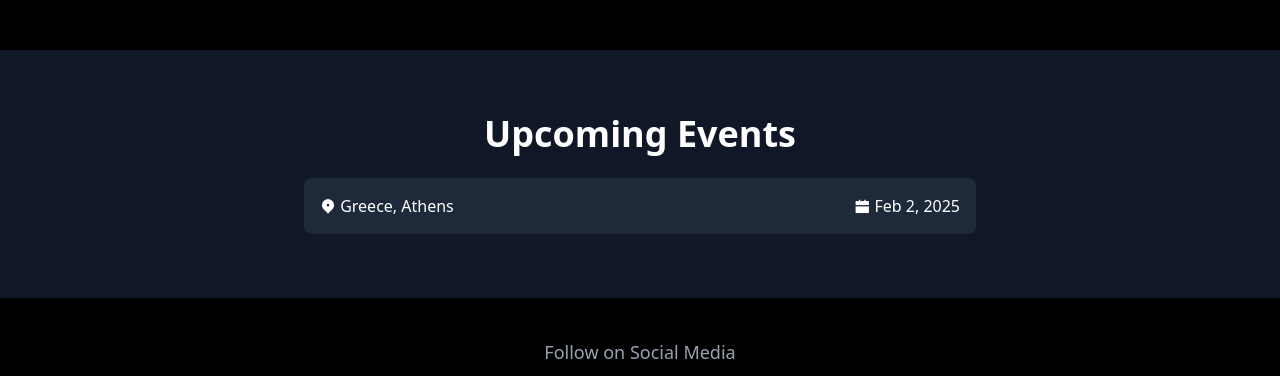
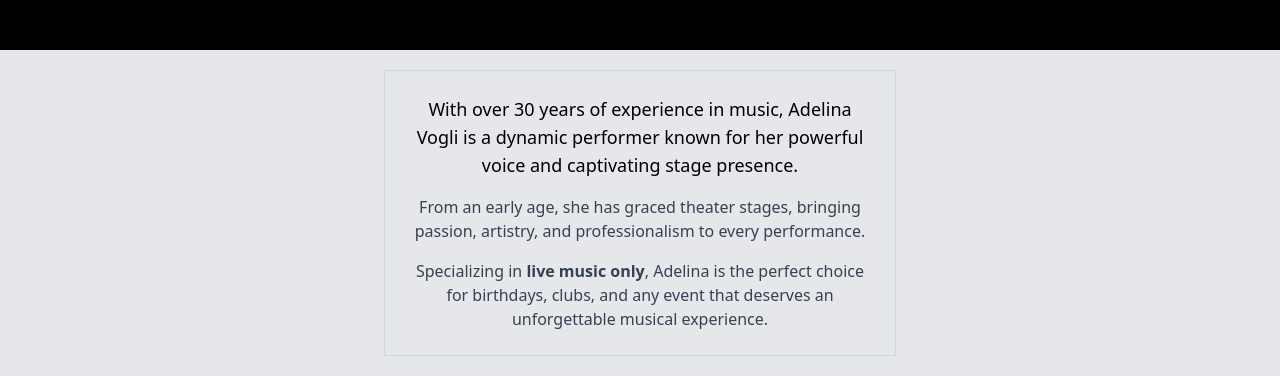
Before and after one commit to sunnycc17/Adelina-vogli, a website: page index.html in a window 1280 px wide. Shown: the part 1361-1737 px from the top of the page. Drawn offline with nearby package versions, Linux system fonts and the light colour scheme.

Commit message:
added about me

```diff
--- a/index.html
+++ b/index.html
@@ -77,7 +77,27 @@
       </div>
     </section>
 
-    <!-- 🎤 Events -->
+    <section id="about" class="bg-gray-200 p-5">
+      <div
+        class="flex flex-col items-center justify-center space-y-4 p-6 max-w-lg mx-auto text-center border border-gray-300"
+      >
+        <p class="text-black text-lg font-medium">
+          With over 30 years of experience in music, Adelina Vogli is a dynamic
+          performer known for her powerful voice and captivating stage presence.
+        </p>
+        <p class="text-gray-700">
+          From an early age, she has graced theater stages, bringing passion,
+          artistry, and professionalism to every performance.
+        </p>
+        <p class="text-gray-700">
+          Specializing in <span class="font-semibold">live music only</span>,
+          Adelina is the perfect choice for birthdays, clubs, and any event that
+          deserves an unforgettable musical experience.
+        </p>
+      </div>
+    </section>
+
+    <!-- 🎤 Events
     <section class="py-16 bg-gray-900 text-center">
       <h2 class="text-4xl font-bold mb-6">Upcoming Events</h2>
 
@@ -87,7 +107,7 @@
           <span> <i class="ri-calendar-fill"></i> Feb 2, 2025</span>
         </div>
       </div>
-    </section>
+    </section> -->
 
     <!-- 🔗 Social Media Links -->
     <footer class="py-10 text-center bg-black">
```
Also changed, not shown: src/output.css.
